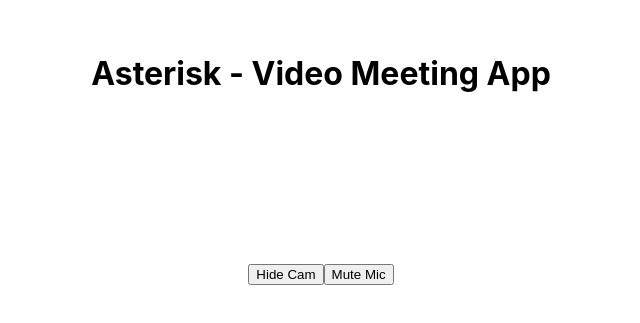
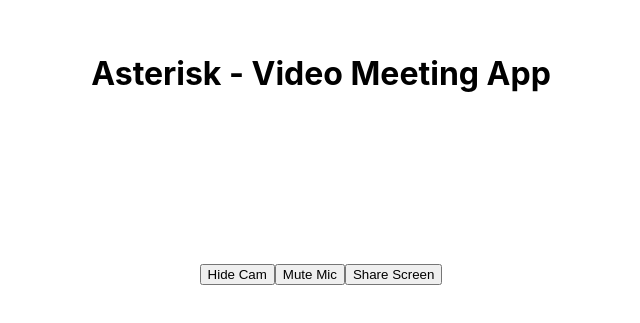
Before and after one commit to VinnRe/Asterisk, a React (Create React App) app in the folder main_ui/: page /create in a window 1280 px wide. Shown: the part 231-554 px from the top of the page, without its empty margins (319-959 px from the left). Built offline with nearby package versions, Linux system fonts and the light colour scheme; no server answers.

Commit message:
add share screen

```diff
--- a/main_ui/src/Components/meeting_page/MeetingPage.jsx
+++ b/main_ui/src/Components/meeting_page/MeetingPage.jsx
@@ -7,11 +7,12 @@ export const MeetingPage = () => {
   const [stream, setStream] = useState(null);
   const [camStatus, setCamStatus] = useState('Hide Cam');
   const [micStatus, setMicStatus] = useState('Mute Mic');
+  const [screenStatus, setScreenStatus] = useState('Share Screen');
+  const [screenShareStream, setScreenShareStream] = useState(null);
 
   // FIX THE FUCKING TOGGLE SHIT PAG NAKA ON YUNG CAM PWEDE MAMUTE YUNG MIC
   // PAG NAKA ON YUNG MIC BAWAL MA OFF CAM
   // PAG NAKAOFF YUNG CAM BAWAL MA OFF YUNG MIC
-
 
   // Function to toggle the camera stream
   function toggleCamera() {
@@ -27,14 +28,9 @@ export const MeetingPage = () => {
         }
       }
       else {
-        if (videoTrack.enabled) {
         videoTrack.enabled = false;
         setCamStatus('Show Cam');
         toggleMic();
-        } else {
-          videoTrack.enabled = true;
-          setCamStatus('Hide Cam');
-        }
       }
     }
   }
@@ -53,14 +49,58 @@ export const MeetingPage = () => {
           setMicStatus('Mute Mic');
         }
       } else { // cam off
-        if (!audioTrack.enabled) {
-          audioTrack.enabled = true;
-          setMicStatus('Mute Mic');
-        } else {
         console.log("cam off -- u cant off mic")
       }
     }
   }
+
+  async function endStream() {
+    setScreenShareStream(null);
+    setScreenStatus("Share Screen");
+    let screen_con = await document.getElementById("screenShare");
+    screen_con.remove();
+  }
+
+  async function toggleScreenShare() {
+
+    // paresize nalang tenks
+
+    try {
+      if (screenShareStream == null) {
+        const userScreen = await navigator.mediaDevices.getDisplayMedia({
+          cursor:true,
+          video: true,
+          audio: true
+        })
+
+        await setScreenShareStream(userScreen);
+        await setScreenStatus("Stop Sharing");
+
+        let vid_con = document.getElementById("video-container");
+        let screen_vid_con = document.createElement("video");
+        screen_vid_con.setAttribute('id', 'screenShare');
+        screen_vid_con.setAttribute('playsInline', 'playsInline');
+        screen_vid_con.setAttribute('autoPlay', "autoPlay");
+        screen_vid_con.className = "video-element";
+        screen_vid_con.srcObject = userScreen;
+        vid_con.appendChild(screen_vid_con);
+      } else {
+        var tracks = await screenShareStream.getVideoTracks();
+        for (var i = 0; i < tracks.length; i++) {
+          tracks[i].stop();
+        }
+        endStream();
+      }
+
+    } catch (error) {
+      console.log("Error: ", error);
+    }
+  }
+
+  if (screenShareStream != null) {
+    screenShareStream.getVideoTracks()[0].addEventListener('ended', async () => {
+      endStream();
+    });
   }
 
   useEffect(() => {
@@ -151,7 +191,7 @@ export const MeetingPage = () => {
     <div className="container">
       <header className="meeting-header">
         <h1>Asterisk - Video Meeting App</h1>
-        <div className="video-container">
+        <div id="video-container" className="video-container">
           {/* Add video elements here */}
           <video ref={videoRef} autoPlay playsInline className="video-element"></video>
           <audio ref={audioRef} autoPlay playsInline className="audio-element"></audio>
@@ -159,7 +199,7 @@ export const MeetingPage = () => {
         <div className="toggle-buttons">
             <button onClick={toggleCamera}>{camStatus}</button>
             <button onClick={toggleMic}>{micStatus}</button>
-            {/* <button onClick={toggleScreenShare}>{screenStatus}</button> */}
+            <button onClick={toggleScreenShare}>{screenStatus}</button>
         </div>
       </header>
     </div>
--- a/main_ui/src/index.js
+++ b/main_ui/src/index.js
@@ -6,9 +6,9 @@ import reportWebVitals from './reportWebVitals';
 
 const root = ReactDOM.createRoot(document.getElementById('root'));
 root.render(
-  <React.StrictMode>
+  // <React.StrictMode>
     <App />
-  </React.StrictMode>
+  // </React.StrictMode>
 );
 
 // If you want to start measuring performance in your app, pass a function
```
Lines whose indentation alone changed are shown as unchanged.
